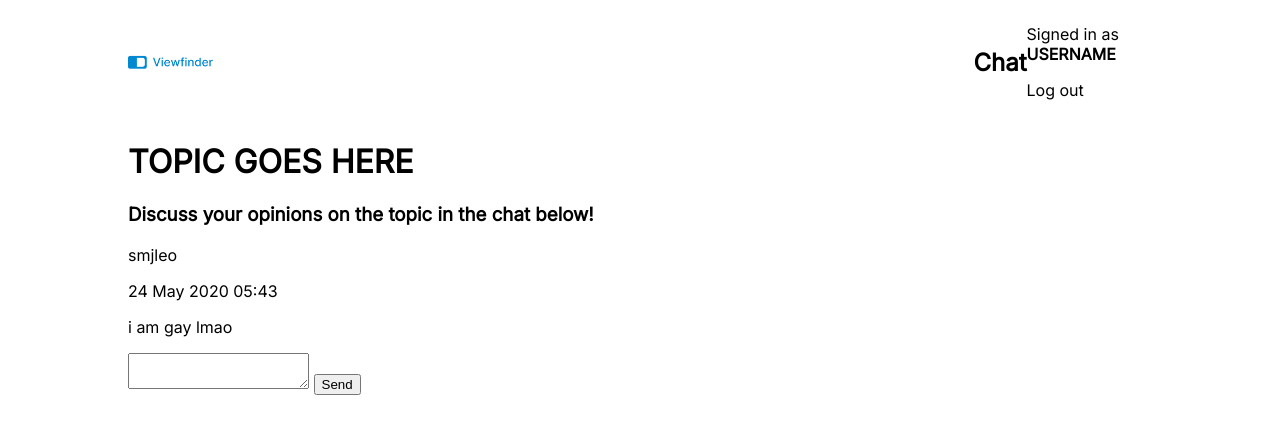
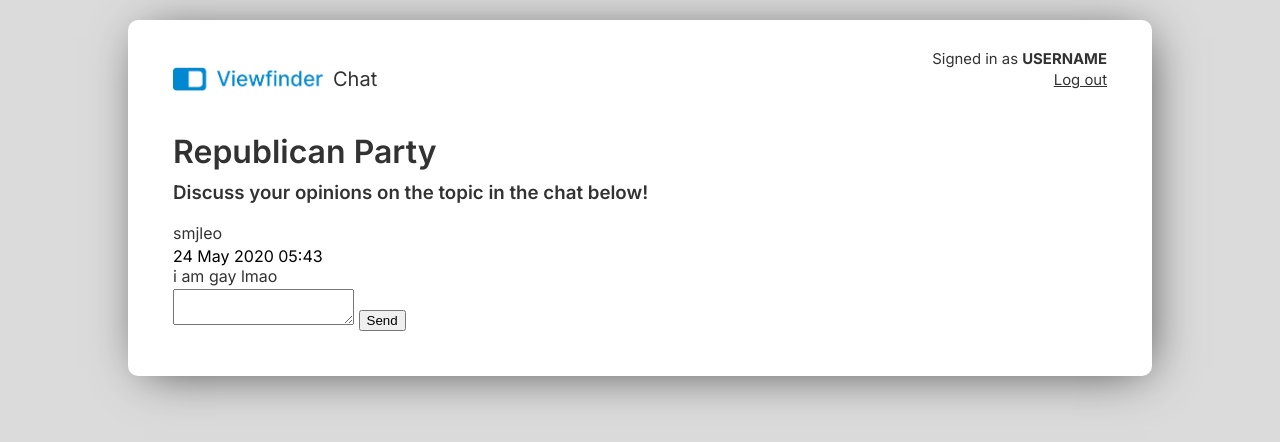
Before and after one commit to smjleo/viewfinder, a browser extension: page chat/frontend/index.html in a window 1280 px wide. Drawn offline with Linux system fonts and the light colour scheme.

Commit message:
styling chat

```diff
--- a/chat/frontend/index.html
+++ b/chat/frontend/index.html
@@ -5,29 +5,32 @@
     <meta name="viewport" content="width=device-width, initial-scale=1.0">
     <meta http-equiv="X-UA-Compatible" content="ie-edge">
     <link rel="stylesheet" href="style.css">
-    <link href="https://fonts.googleapis.com/css?family=Inter" rel="stylesheet">
+    <link href="https://fonts.googleapis.com/css2?family=Inter:wght@100;200;300;400;500;600;700;800;900&display=swap" rel="stylesheet">
     <title>Chat</title>
 </head>
 <body>
+    <div id="view">
         <header>
             <div class="top-bar">
                 <div class="bar-child">
                     <img id="logo" src="../../assets/blue-logo.png" alt="logo">
                 </div>
+                <div class="things">
                     <div class="bar-child">
                         <h2 class="descriptive">Chat</h2>
                     </div>
                     <div class="bar-child">
                         <div class="login-section">
-                    <p>Signed in as <strong class="user-username">USERNAME</strong></p>
-                    <p id="logout">Log out</p>
+                            <p class="signed-in">Signed in as <strong class="user-username">USERNAME</strong></p>
+                            <a href="#">Log out</a>
+                        </div>
                     </div>
                 </div>
             </div>
         </header>
         <main>
             <div class="non-interactive">
-            <h1 id="room-header">TOPIC GOES HERE</h2>
+                <h1 id="room-header">Republican Party</h2>
                 <h3 class="">Discuss your opinions on the topic in the chat below!</h3>
             </div>
             <div class="interactive">
@@ -40,6 +43,7 @@
                 <button id="send-button">Send</button>
             </div>
         </main>
+    </div>
     <script type="text/javascript" src="script.js"></script>
     <noscript>Please enable javascript to run this page.</noscript>
 </body>
--- a/chat/frontend/style.css
+++ b/chat/frontend/style.css
@@ -3,6 +3,8 @@ body {
     width: 80%;
     margin-left: auto;
     margin-right: auto;
+    background-color: #DBDBDB;
+    -webkit-font-smoothing: antialiased;
 }
 
 header {
@@ -13,22 +15,66 @@ header {
 .top-bar {
     display: flex;
     align-items: center;
+    margin-bottom: 20px;
 }
 
-.bar-child {
-    float: left;
+#view {
+    background-color: #FFFFFF;
+    box-sizing: border-box;
+    padding: 30px 45px 45px 45px;
+    margin-top: 20px;
+    border-radius: 10px;
+    box-shadow: 5px 5px 47px -12px rgba(0,0,0,0.75);
 }
 
 #logo {
     display: block;
-    width: 10%;
+    width: 150px;
 }
 
 .descriptive {
     display: block;
+    margin-left: 10px;
+    font-size: 20px;
+    font-weight: 400;
 }
 
 .login-section {
     display: block;
     float: right;
+    text-align: right;
+    font-size: 0.93em;
 }
+
+#room-header {
+    font-weight: 600;
+    margin: 0 0 10px 0;
+}
+
+h3 {
+    font-weight: 600;
+    margin-top: 0;
+}
+
+h1, h2, h3, h4, h5, h6, a, p {
+    opacity: 0.8;
+}
+
+p {
+    margin: 0 0 3px 0;
+}
+
+.signed-in {
+    font-weight: 400;
+}
+
+a {
+    color: black;
+}
+
+
+.things {
+    display: flex;
+    justify-content: space-between;
+    width: 100%;
+}
```
Lines whose indentation alone changed are shown as unchanged.
